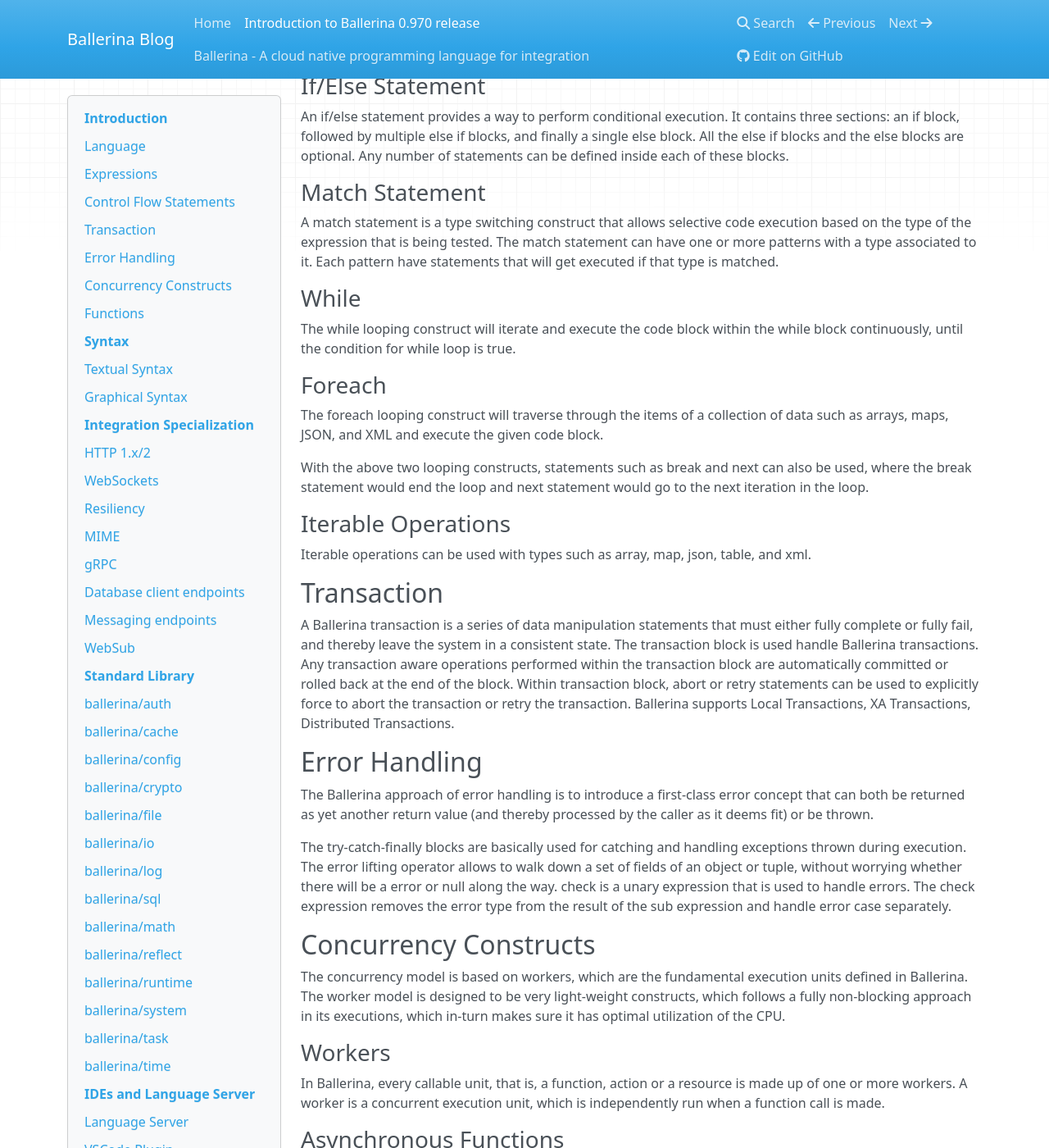
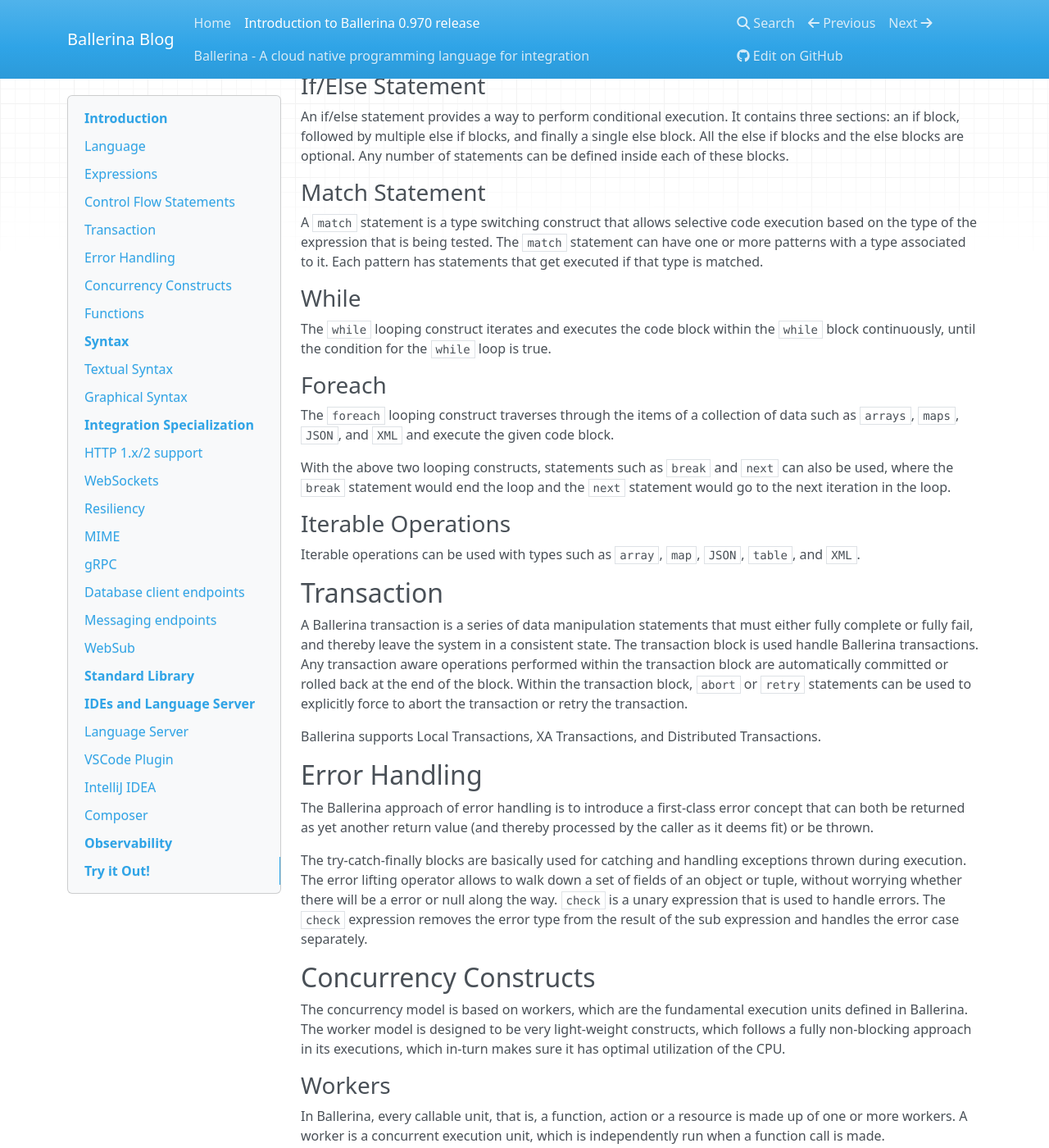
Before and after one commit to ballerina-platform/blog, an MkDocs documentation site: the page built from docs/posts/introduction-to-ballerina-0.970.md, in a window 1280 px wide and 1400 px high, scrolled down 1696 px. Shown: the whole window at 82% size. Built offline with MkDocs 1.6.1, drawn with Linux system fonts in a browser that asks for light colours; nearby versions of some CDN libraries; old or Windows-style settings are respelled for this version of MkDocs; some of the changed text lies outside the part shown.

Commit message:
Update introduction-to-ballerina-0.970.md

```diff
--- a/docs/posts/introduction-to-ballerina-0.970.md
+++ b/docs/posts/introduction-to-ballerina-0.970.md
@@ -14,33 +14,30 @@
 
 - **Concurrent**: Worker support for defining parallel execution units with fork/join semantics, and asynchronous function invocations, which contains improved BVM scheduler functionality.
 - **Transactional**: First class support for transaction semantics, including distributed transactions.
-- **Textual and graphical syntaxes**: Sequence diagrams focused on showing worker and endpoint interactions. Endpoints represent network services. Each worker is sequential code, that can zoom in graphically yet represents really textual code. The design is meant to make it easier to understand complex distributed interactions
+- **Textual and graphical syntaxes**: Sequence diagrams focused on showing worker and endpoint interactions. Endpoints represent network services. Each worker is sequential code, that can zoom in graphically yet represents textual code. The design is meant to make it easier to understand complex distributed interactions
 - **Integration specialization**: Brings fundamental concepts, ideas, and tools of distributed system integration into the programming language and offers a type safe, concurrent environment to implement such applications. These include distributed transactions, reliable messaging, stream processing, workflows, and container management platforms.
 
 In this post, we will provide a high level overview of the features of Ballerina 0.970.0 release.
 
 ## Language
 ### Values and Types
-Ballerina programs operate on a universe of values, and each value belongs to only one basic type such as int, boolean, map, record, function, etc. There are three kinds of values corresponding to three kinds of basic types. They are simple values (e.g., int, string, boolean), structured values (e.g., record, map, array), and behavioral values (e.g., function, object).
-
+Ballerina programs operate on a universe of values, and each value belongs to only one basic type such as `int`, `boolean`, `map`, `record`, `function`, etc. There are three kinds of values corresponding to three kinds of basic types. They are simple values (e.g., `int`, `string`, `boolean`), structured values (e.g., `record`, `map`, `array`), and behavioral values (e.g., `function`, `object`).
 
 ### Simple Basic Types
-The types int, float, string, boolean, blob, and nil are called simple basic types because they are basic types with only simple values. Simple values are always immutable.
+The types `int`, `float`, `string`, `boolean`, `blob`, and `nil` are called simple basic types because they are basic types with only simple values. Simple values are always immutable.
 
 ### Structured Basic Types
-Structured basic values create structures from other values. A structured value belongs to exactly one of the these basic types: Tuple, Array, Map, Record, Table, XML.
-
+Structured basic values create structures from other values. A structured value belongs to exactly one of the these basic types: `tuple`, `array`, `map`, `record`, `table`, `XML`.
 
 ### Behavioural Basic Types
-Ballerina defines these behavioral basic types: Function, Future, Object, Stream.
+Ballerina defines these behavioral basic types: `function`, `future`, `object`, `stream`.
 
 ### Other Types
-Other Types includes: Union Type, Optional, Any, JSON.
-
+Other types include: `union type`, `optional`, `any`, `JSON`.
 
 ## Expressions
-### Field access
-Field access is the syntax of accessing child elements inside structural typed values, such as objects, records, JSON, XML, etc. Fields can be accessed using two operators; Dot operator - Name of the field precedes by a dot, e.g., foo.bar, Index operator - Name of the field comes within two brackets.
+### Field Access
+Field access is the syntax of accessing child elements inside structural typed values, such as `objects`, `records`, `JSON`, `XML`, etc. Fields can be accessed using two operators; Dot operator - Name of the field precedes by a dot, e.g., foo.bar, Index operator - Name of the field comes within two brackets.
 
 ### Array Access
 Array elements can be accessed by the index using the index operator. The index always has to be an integer valued expression. Similar to accessing fields, accessing arrays also performs the nil-lifting default
@@ -48,10 +45,8 @@
 ### Match Expression
 Match expression is a way of checking the type of an expression and executing some other expression based on the type of the first expression. It is a form of a type switch. Match expression contains patterns inside, with a type associated to it. Type of each pattern should be matched to at-least one of the types of the expression that is being tested.
 
-
 ### Elvis Operator
 Elvis operator is a conditional operator that can be used to handle null values. It evaluates an expression and if the value is null, executes the second expression. The elvis operator takes two operands and uses the ‘?:’ symbol to form it.
-
 
 ## Control Flow Statements
 
@@ -59,37 +54,35 @@
 An if/else statement provides a way to perform conditional execution. It contains three sections: an if block, followed by multiple else if blocks, and finally a single else block. All the else if blocks and the else blocks are optional. Any number of statements can be defined inside each of these blocks.
 
 ### Match Statement
-A match statement is a type switching construct that allows selective code execution based on the type of the expression that is being tested. The match statement can have one or more patterns with a type associated to it. Each pattern have statements that will get executed if that type is matched.
+A `match` statement is a type switching construct that allows selective code execution based on the type of the expression that is being tested. The `match` statement can have one or more patterns with a type associated to it. Each pattern has statements that get executed if that type is matched.
 
 ### While
-The while looping construct will iterate and execute the code block within the while block continuously, until the condition for while loop is true.
+The `while` looping construct iterates and executes the code block within the `while` block continuously, until the condition for the `while` loop is true.
 
 ### Foreach
-The foreach looping construct will traverse through the items of a collection of data such as arrays, maps, JSON, and XML and execute the given code block.
+The `foreach` looping construct traverses through the items of a collection of data such as `arrays`, `maps`, `JSON`, and `XML` and execute the given code block.
 
-With the above two looping constructs, statements such as break and next can also be used, where the break statement would end the loop and next statement would go to the next iteration in the loop.
+With the above two looping constructs, statements such as `break` and `next` can also be used, where the `break` statement would end the loop and the `next` statement would go to the next iteration in the loop.
 
 ### Iterable Operations
-Iterable operations can be used with types such as array, map, json, table, and xml.
+Iterable operations can be used with types such as `array`, `map`, `JSON`, `table`, and `XML`.
 
 ## Transaction
-A Ballerina transaction is a series of data manipulation statements that must either fully complete or fully fail, and thereby leave the system in a consistent state. The transaction block is used handle Ballerina transactions. Any transaction aware operations performed within the transaction block are automatically committed or rolled back at the end of the block. Within transaction block, abort or retry statements can be used to explicitly force to abort the transaction or retry the transaction.
-Ballerina supports Local Transactions, XA Transactions, Distributed Transactions.
+A Ballerina transaction is a series of data manipulation statements that must either fully complete or fully fail, and thereby leave the system in a consistent state. The transaction block is used handle Ballerina transactions. Any transaction aware operations performed within the transaction block are automatically committed or rolled back at the end of the block. Within the transaction block, `abort` or `retry` statements can be used to explicitly force to abort the transaction or retry the transaction.
 
+Ballerina supports Local Transactions, XA Transactions, and Distributed Transactions.
 
 ## Error Handling
 The Ballerina approach of error handling is to introduce a first-class error concept that can both be returned as yet another return value (and thereby processed by the caller as it deems fit) or be thrown.
 
 The try-catch-finally blocks are basically used for catching and handling exceptions thrown during execution. The error lifting operator allows to walk down a set of fields of an object or tuple, without worrying whether there will be a error or null along the way.
-check is a unary expression that is used to handle errors. The check expression removes the error type from the result of the sub expression and handle error case separately.
-
+`check` is a unary expression that is used to handle errors. The `check` expression removes the error type from the result of the sub expression and handles the error case separately.
 
 ## Concurrency Constructs
 The concurrency model is based on workers, which are the fundamental execution units defined in Ballerina. The worker model is designed to be very light-weight constructs, which follows a fully non-blocking approach in its executions, which in-turn makes sure it has optimal utilization of the CPU.
 
 ### Workers
 In Ballerina, every callable unit, that is, a function, action or a resource is made up of one or more workers. A worker is a concurrent execution unit, which is independently run when a function call is made.
-
 
 ### Asynchronous Functions
 Any function or action can be invoked in an asynchronous mode by prefixing the call with the start keyword and the result is accessible via a future.
@@ -100,9 +93,9 @@
 ### Lock
 Ballerina locks are used for concurrency management, encapsulating a block of statements will acquire the locks for each global or service level variable reference used within those block of statements.
 
-
 ## Functions
 Ballerina functions operate the same way as any other language. It is a mechanism to create a reusable unit of functionality within a program.
+
 A function pointer is a Ballerina type that allows you to use functions as variables, arguments to functions, and function return values.
 Lambdas are a syntactic shortcut for defining inline functions. In comparison to a normal function definition, the only missing part is the name.
 
@@ -124,20 +117,20 @@
 
 In the context of integration specialization, the following are the released features.
 
-## HTTP 1.x/2
+## HTTP 1.x/2 support
 Ballerina includes HTTP 1 and 2 support with server and client endpoints.
 
 ## WebSockets
 WebSocket client/server endpoints.
 
 ## Resiliency
-Support for network resiliency with Circuit breaker, retry, timeout, load balancing and failover.
+Support for network resiliency with circuit breaker, retry, timeout, load balancing and failover.
 
 ## MIME
 Ballerina provides built-in implementation of the MIME specification.
 
 ## gRPC
-Ballerina based gRPC server/client supports interacting with server and client written either in Ballerina or any other supported languages.
+Ballerina based gRPC server/client supports interacting with a server and client written either in Ballerina or any other supported languages.
 
 ## Database client endpoints
 Ballerina Database client endpoints allow you to connect to SQL-based relational database systems and perform data definition, data access, and data manipulation operations on the database. These database client endpoints are supported: JDBC for any JDBC supported database, MySQL, H2.
@@ -151,48 +144,33 @@
 # Standard Library
 The Ballerina standard library provides a set of commonly used functionalities. The following packages are available as a part of the standard library:
 
-## ballerina/auth
-Provides an interface for looking up user data for authentication and authorization purposes. Also it contains a sample implementation that uses a Ballerina configuration file as user registry.
+- **ballerina/auth**: Provides an interface for looking up user data for authentication and authorization purposes. Also it contains a sample implementation that uses a Ballerina configuration file as user registry.
 
-## ballerina/cache
-Provides a configurable in-memory caching solution that supports both time-based eviction and size-based eviction.
+**ballerina/cache**: Provides a configurable in-memory caching solution that supports both time-based eviction and size-based eviction.
 
-## ballerina/config
-Provides a configuration lookup and resolve mechanism, with the option for securing configurations, and an API for reading these configurations.
+**ballerina/config**: Provides a configuration lookup and resolve mechanism, with the option for securing configurations, and an API for reading these configurations.
 
-## ballerina/crypto
-Provides a set of functions for some of the commonly used hashing algorithms.
+**ballerina/crypto**: Provides a set of functions for some of the commonly used hashing algorithms.
 
-## ballerina/file
-Provides a directory listener that can be used to listen to directory events.
+**ballerina/file**: Provides a directory listener that can be used to listen to directory events.
 
-## ballerina/io
-Provides an asynchronous I/O framework to source/sink that reads/writes as bytes, characters, and records.
+**ballerina/io**: Provides an asynchronous I/O framework to source/sink that reads/writes as bytes, characters, and records.
 
-## ballerina/log
-Provides an API for logging.
+**ballerina/log**: Provides an API for logging.
 
-## ballerina/sql
-Provides the common types and constants used across all the database client endpoints.
+**ballerina/sql**: Provides the common types and constants used across all the database client endpoints.
 
+**ballerina/math**: Provides a set of functions for performing commonly used mathematical calculations and operations.
 
-## ballerina/math
-Provides a set of functions for performing commonly used mathematical calculations and operations.
+**ballerina/reflect**: Provides utility functions for reading annotations and deep equality checks.
 
-## ballerina/reflect
-Provides utility functions for reading annotations and deep equality checks.
+**ballerina/runtime**: Provides utility functions and records related to the runtime.
 
-## ballerina/runtime
-Provides utility functions and records related to the runtime.
+**ballerina/system**: Provides a set of functions for retrieving details related to the system.
 
-## ballerina/system
-Provides a set of functions for retrieving details related to the system.
+**ballerina/task**: Provides an API for managing task timers and task appointments.
 
-## ballerina/task
-Provides an API for managing task timers and task appointments.
-
-## ballerina/time
-Provides a set of functions for handling, parsing and formatting date and time.
+**ballerina/time**: Provides a set of functions for handling, parsing and formatting date and time.
 
 
 # IDEs and Language Server
@@ -201,19 +179,30 @@
 Ballerina Language Server provides the code intelligence for Ballerina programming. Ballerina Language Server can be integrated with any Language Server Protocol (LSP) supported development tool to provide consistent code intelligence throughout.
 
 ## VSCode Plugin
-The Ballerina VSCode plugin includes the following features: - Syntax highlighting - Intellisense for Ballerina language via Ballerina Language Server - Diagramming (view Ballerina programs graphically) - Debugging
+The Ballerina VSCode plugin includes the following features:
+* Syntax highlighting
+* Intellisense for Ballerina language via Ballerina Language Server
+* Diagramming (view Ballerina programs graphically)
+* Debugging
 
 ## IntelliJ IDEA
-The Ballerina IDEA plugin includes the following features: - Syntax highlighting - Code completion and suggestions - Code formatting - Go to definitions - Find usages - Code diagnostics - Ballerina program running and debugging
+The Ballerina IDEA plugin includes the following features:
+* Syntax highlighting
+* Code completion and suggestions
+* Code formatting
+* Go to definitions
+* Find usages
+* Code diagnostics
+* Ballerina program running and debugging
 
 ## Composer
-Composer is an IDE included with the Ballerina platform that allows you to design and write Ballerina programs textually as well as graphically. It also comes with a set of features targeted for integration development; graphical interaction flow designing, textual editing support for Ballerina, intelligent code completion via Ballerina Language Server, run and Debug support for Ballerina programs, design-first API development with Open API Specification, try-it client, dev time service tracing.
+Composer is an IDE included with the Ballerina platform that allows you to design and write Ballerina programs textually as well as graphically. It also comes with a set of features targeted for integration development; graphical interaction flow designing, textual editing support for Ballerina, intelligent code completion via Ballerina Language Server, run and debug support for Ballerina programs, design-first API development with Open API Specification, try-it client, dev time service tracing.
 
 
 # Observability
 Ballerina observability enables developers to understand the execution and performance impact introduced by the Ballerina program. For example, by enabling the metrics monitoring and distributed tracing, developers can identify slow services and can drill down from the services to the actual request hop that is causing the delay in the overall request flow. Similarly, by log monitoring and analysis, the additional debug information regarding any unfavorable situations can be revealed to pinpoint the root cause.
 
-Developers can enable a Ballerina program to collect the data to observe by simply using the --observe flag (with default configurations) or passing specific Ballerina configurations when running the Ballerina program. The external systems, such as Prometheus and Jaeger, need to be used to analyze and graphically represent the collected data from a Ballerina program.
+Developers can enable a Ballerina program to collect the data to observe by simply using the `--observe` flag (with default configurations) or passing specific Ballerina configurations when running the Ballerina program. The external systems, such as Prometheus and Jaeger, need to be used to analyze and graphically represent the collected data from a Ballerina program.
 
-# Try it out!
-You can download the Ballerina distributions, try samples, and read the documentation at [ballerina.io](https://ballerina.io). You can also visit the [Quick Tour](https://ballerina.io/learn/quick-tour/) to get started. We encourage you to report issues, improvements, and suggestions at the [Ballerina Github Repository](https://github.com/ballerina-platform/ballerina-lang).
+# Try it Out!
+You can download the Ballerina distributions, try samples, and read the documentation in the [Learn page](https://ballerina.io/learn/). You can also visit the [Quick Tour](https://ballerina.io/learn/quick-tour/) to get started. We encourage you to report issues, improvements, and suggestions at the [Ballerina Github Repository](https://github.com/ballerina-platform/ballerina-lang).
```
